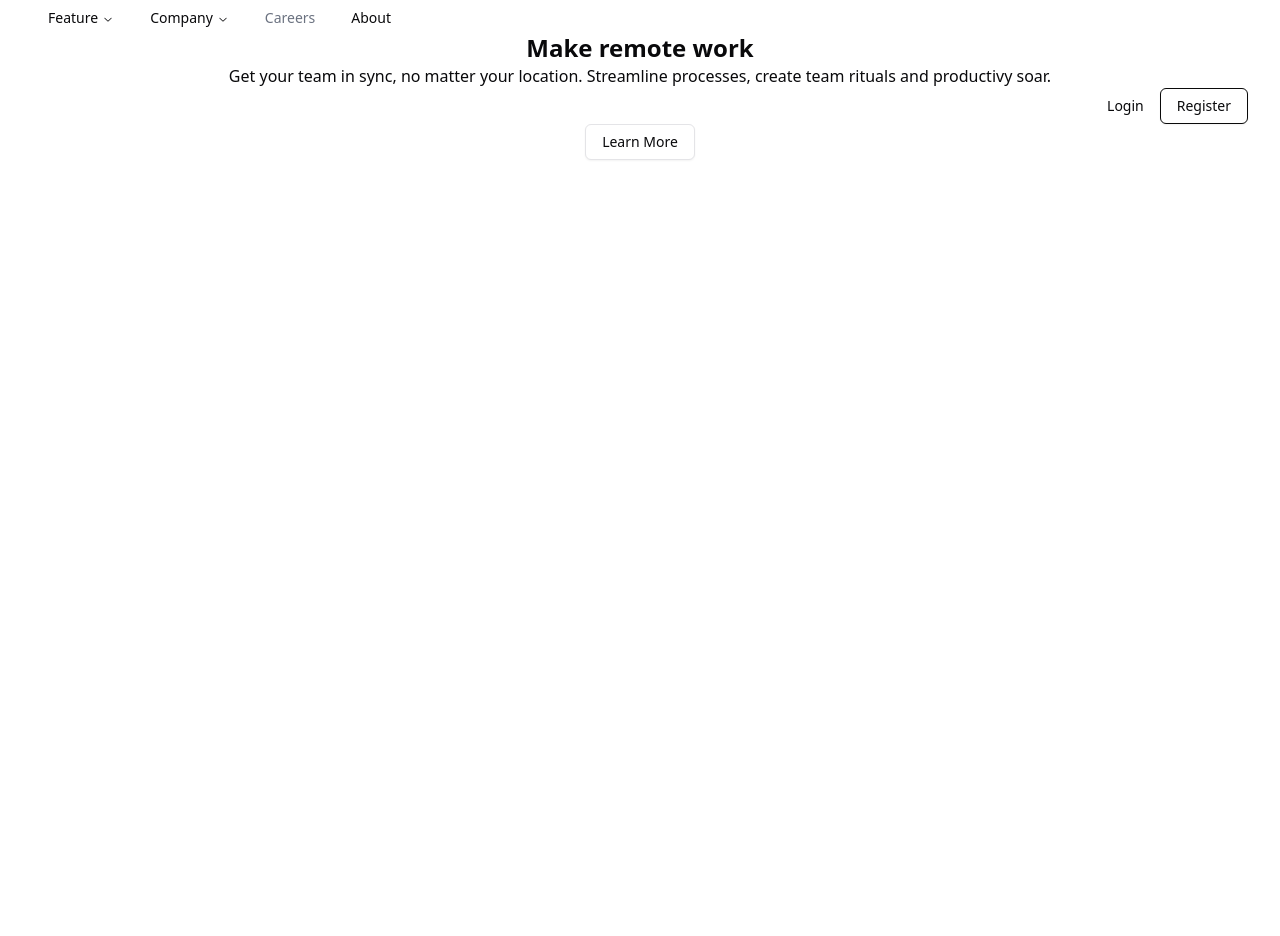
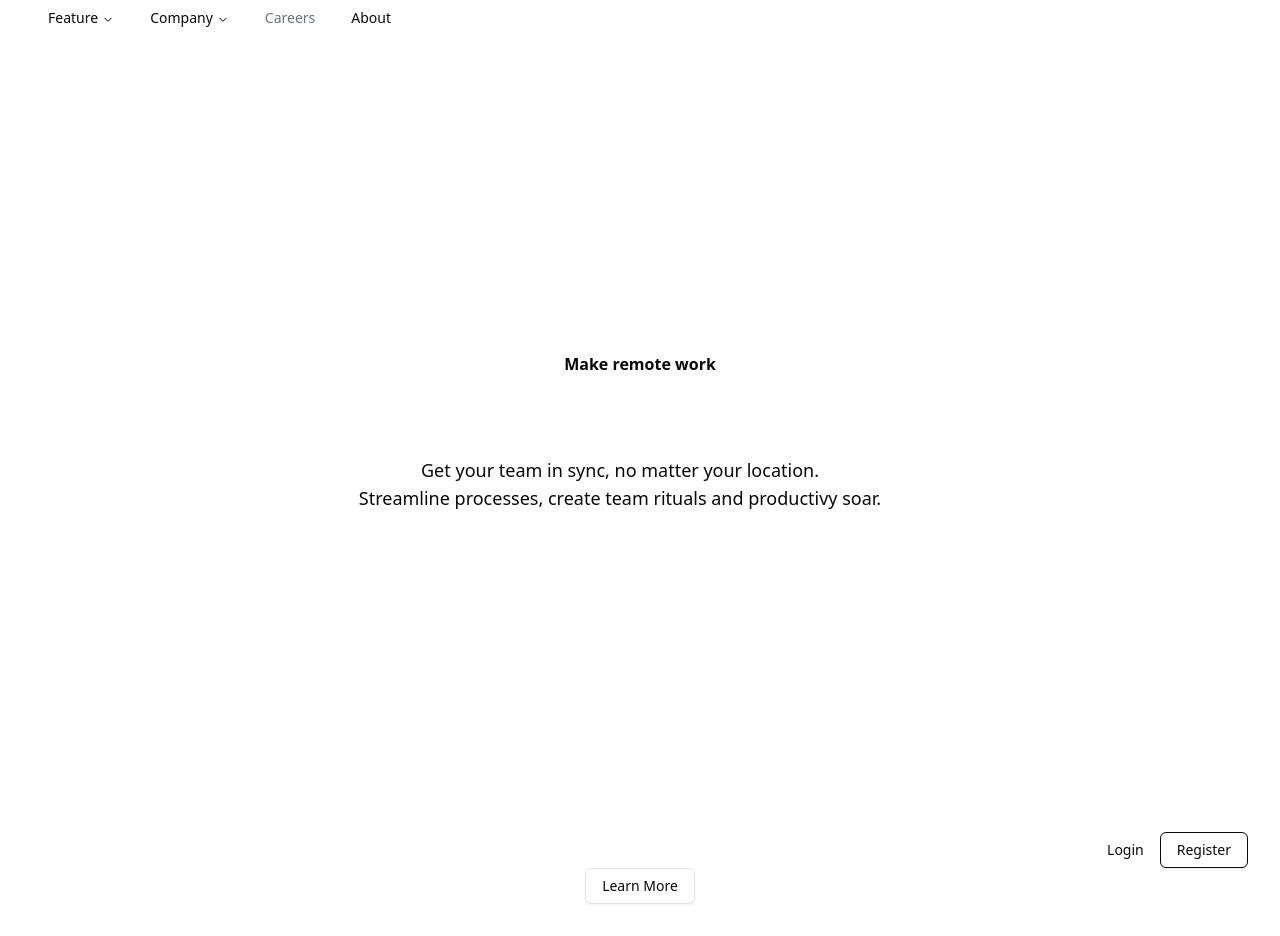
Before and after one commit to LeGabriel254/podia, a React (Vite) app in the folder drop-down-navigation-app/: page / in a window 1280 px wide. Before the commit the page ends 800 px from the top, so only its background shows below. Built offline with nearby package versions, Linux system fonts and the light colour scheme.

Commit message:
New tailwind css styles included

```diff
--- a/drop-down-navigation-app/src/components/Main.tsx
+++ b/drop-down-navigation-app/src/components/Main.tsx
@@ -2,9 +2,9 @@ import React from 'react'
 
 const Main = () => {
   return (
-    <div>
-      <h1 className='hero font-semibold text-2xl'>Make remote work</h1>
-      <p>Get your team in sync, no matter your location.
+    <div className='container flex flex-col items-center justify-center min-h-screen'>
+      <h1 className='hero ext-4xl font-bold mb-4l'>Make remote work</h1>
+      <p className='text-lg mt-20 mr-10 text-center'>Get your team in sync, no matter your location. <br />
         Streamline processes, create team rituals and productivy soar.
       </p>
     </div>
```
